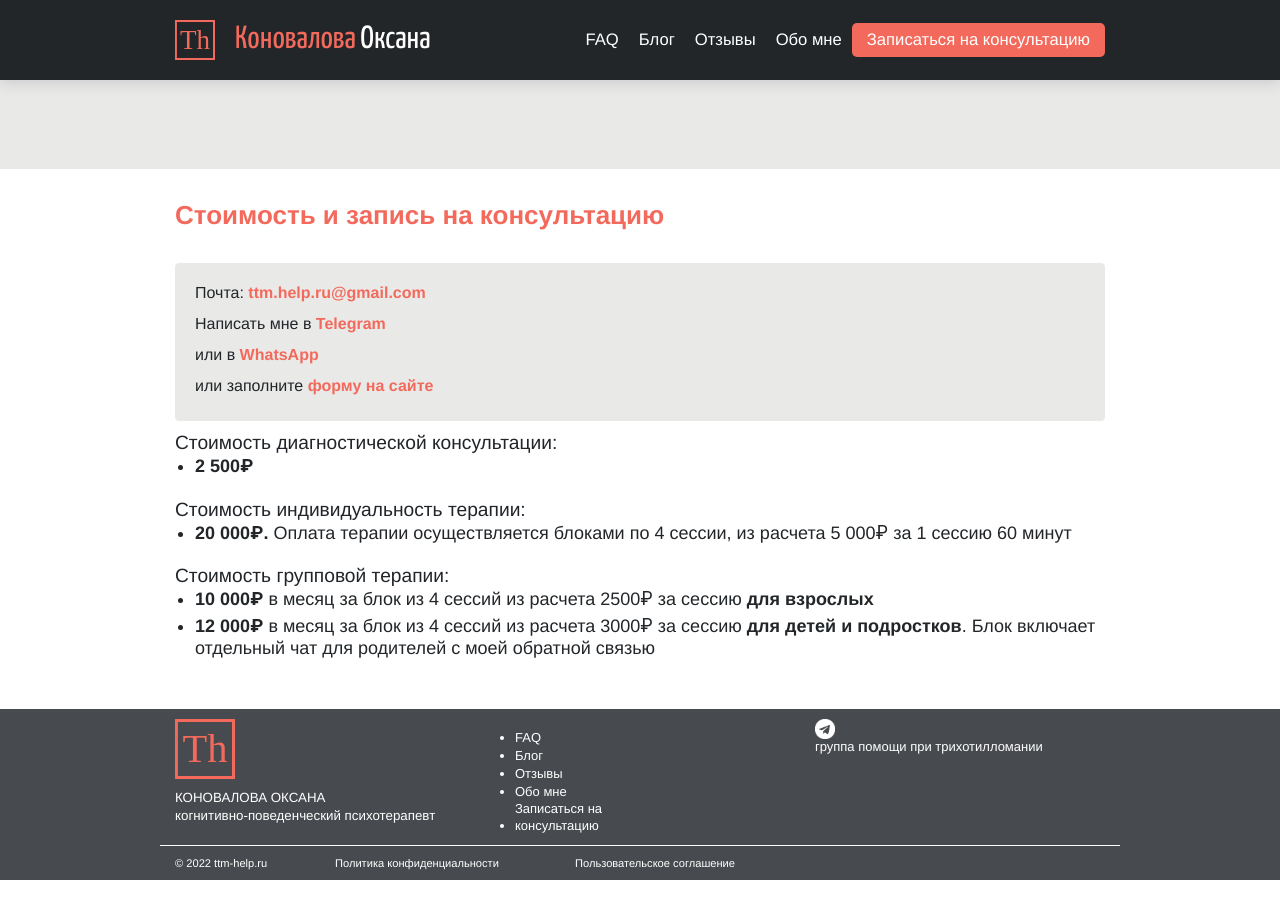
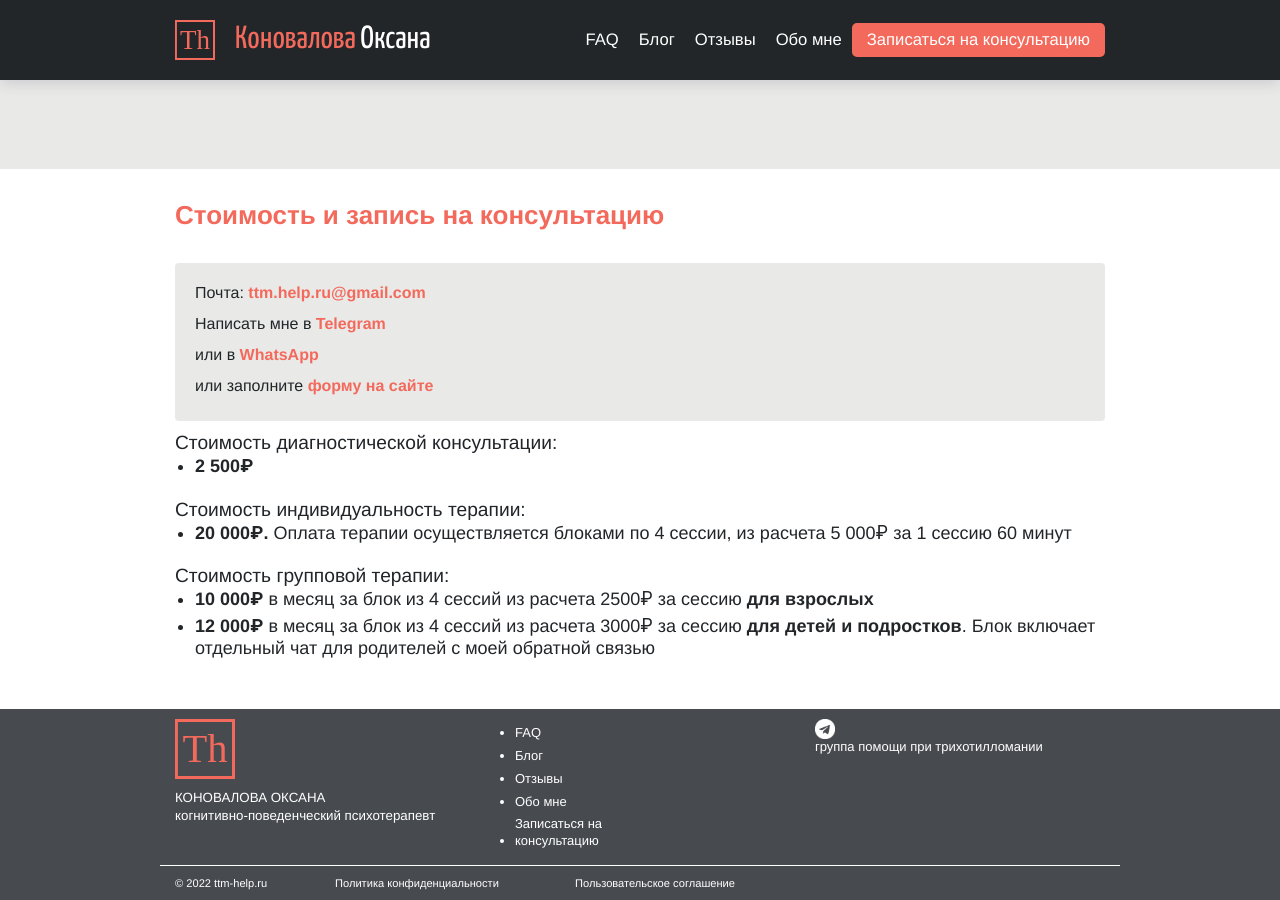
Before and after one commit to ttm-help/ttm-help.github.io, a Jekyll site: the page built from index.md, in a window 1280 px wide and 900 px high, scrolled down 5099 px. Built offline with Jekyll 4.4.1, drawn with Linux system fonts in a browser that asks for light colours.

Commit message:
add padding for footer menu

```diff
--- a/_includes/footer.html
+++ b/_includes/footer.html
@@ -22,12 +22,12 @@
                 </div>
             </div>
             <div class="col-12 col-md-4 social">
-                <div class="row justify-content-start mt-2">
+                <div class="row justify-content-start mt-1">
                     <div class="col-12 col-md-10 col-lg-8">
                         {% assign mainmenu = site.data.menus.main %}
                         <ul class="ml-2">
                             {% for item in mainmenu %}
-                            <li class="{% if item.url == page.url %}active{% endif %}">
+                            <li style="margin-top: 5px; margin-bottom: 5px">
                                 <a href="{{ item.url | relative_url }}">{{ item.name }}</a>
                             </li>
                             {% endfor %}
```
